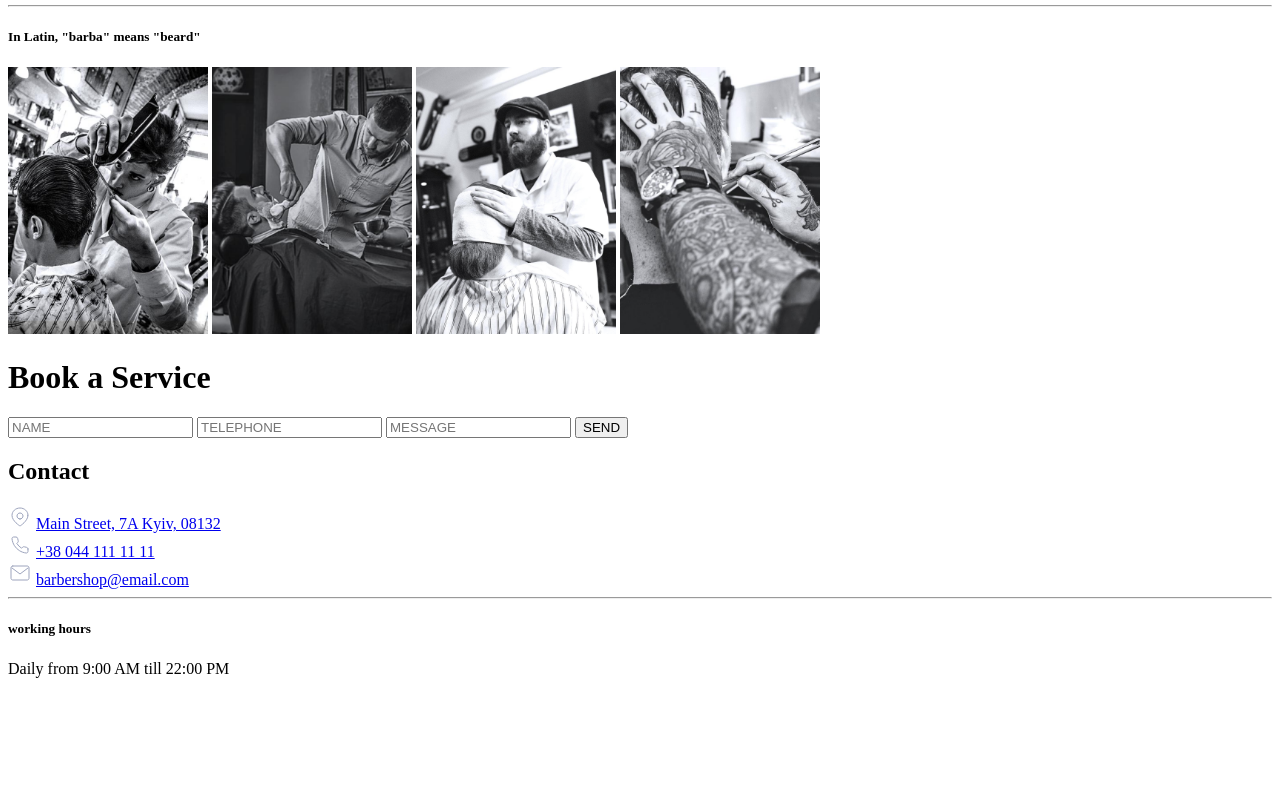
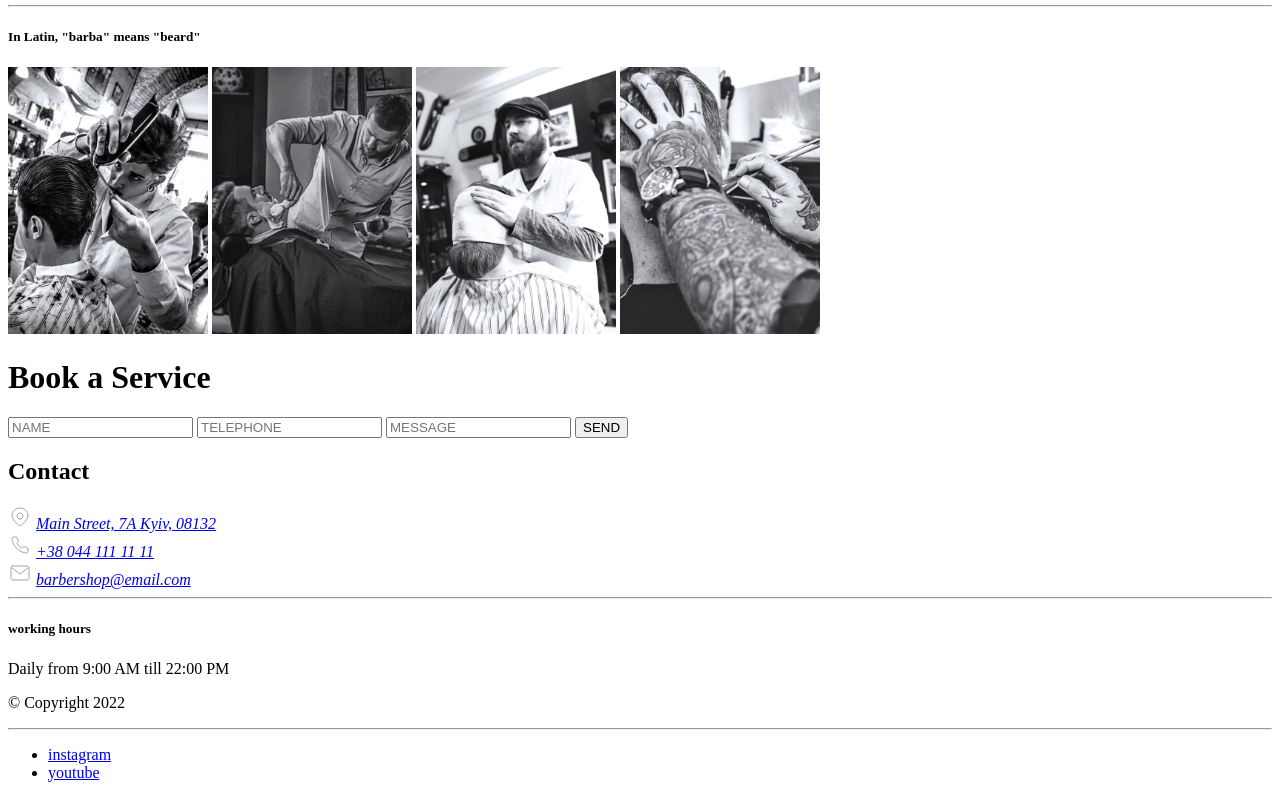
Before and after one commit to nilbay99/BarberShop, a plain HTML site: page index.html in a window 1280 px wide. Shown: the part 2881-3679 px from the top of the page. Before the commit the page ends 3575 px from the top, so only its background shows below. Drawn offline with Linux system fonts and the light colour scheme.

Commit message:
barbershop project html finished

```diff
--- a/index.html
+++ b/index.html
@@ -225,6 +225,7 @@
             </div>
             <div>
                 <h2>Contact</h2>
+                <address>
                     <div>
                         <img src="./images/location.svg" alt="location">
                         <a href="#">Main Street, 7A Kyiv, 08132</a>
@@ -237,6 +238,7 @@
                         <img src="./images/mail.svg" alt="mail">
                         <a href="mailto:barbershop@email.com">barbershop@email.com</a>
                     </div>
+                </address>
                 <div>
                     <hr>
                     <h5>working hours</h5>
@@ -244,14 +246,24 @@
                 <p>Daily from 9:00 AM till 22:00 PM</p>
             </div>
         </div>
-
-
-
     </main>
 
     <!-- footer ------------------->
      <footer>
-
+            <div>
+                <p>&copy; Copyright 2022</p>
+            </div>
+            <div>
+                <hr>
+                <ul>
+                    <li>
+                        <a href="http://www.instagram.com">instagram</a>
+                    </li>
+                    <li>
+                        <a href="http://www.youtube.com">youtube</a>
+                    </li>
+                </ul>
+            </div>
     </footer>
 </body>
 </html>
```
Lines whose indentation alone changed are shown as unchanged.
